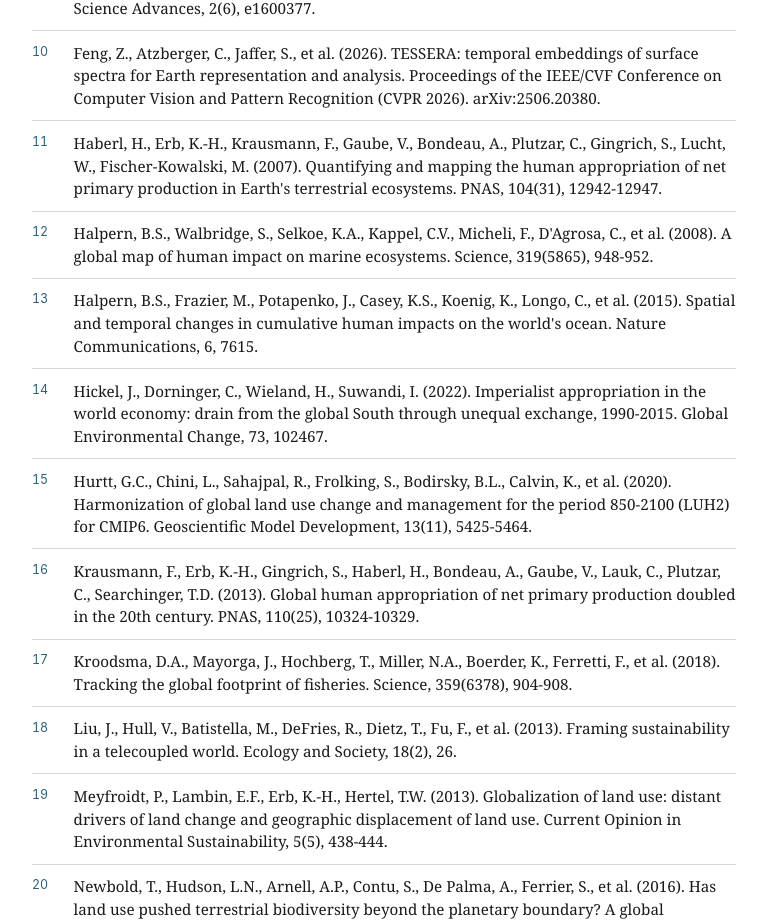
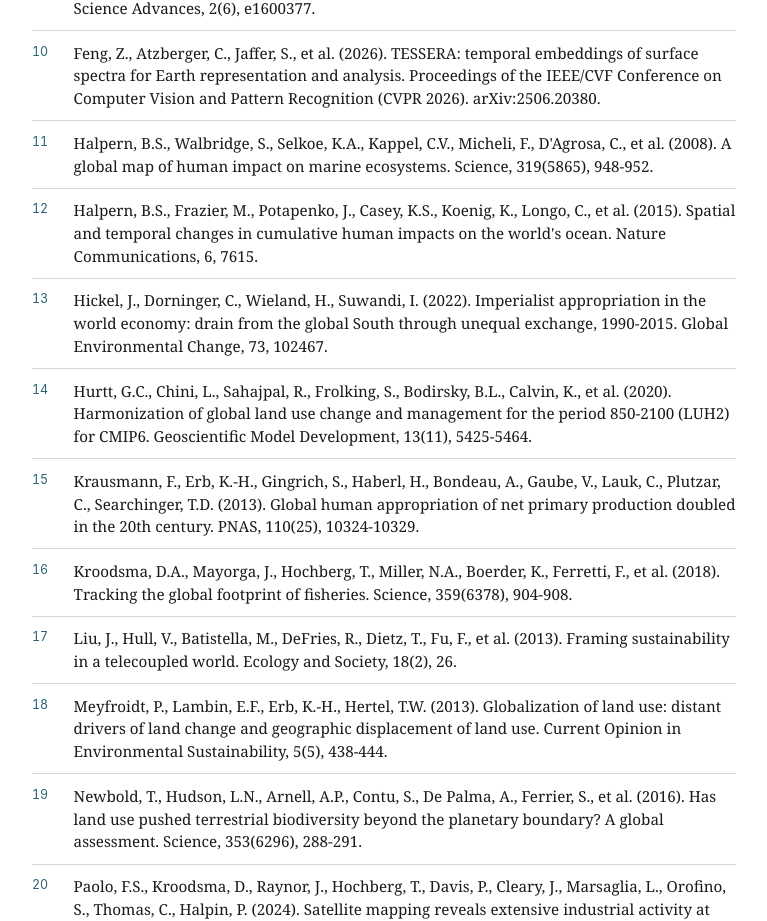
Before and after one commit to antoinecollin1/IUF2027, a plain HTML site: page index.html in a window 1280 px wide. Shown: the part 980-1901 px from the top of the page, without its empty margins (256-1023 px from the left). Drawn offline with Linux system fonts and the light colour scheme.

Commit message:
Update index.html

```diff
--- a/index.html
+++ b/index.html
@@ -52,7 +52,6 @@
       <li>ESA (2026). ESA Space Environment Report 2026. Darmstadt : Agence spatiale européenne, Space Debris Office.</li>
       <li>Falchi, F., Cinzano, P., Duriscoe, D., Kyba, C.C.M., Elvidge, C.D., Baugh, K., Portnov, B.A., Rybnikova, N.A., Furgoni, R. (2016). The new world atlas of artificial night sky brightness. Science Advances, 2(6), e1600377.</li>
       <li>Feng, Z., Atzberger, C., Jaffer, S., et al. (2026). TESSERA: temporal embeddings of surface spectra for Earth representation and analysis. Proceedings of the IEEE/CVF Conference on Computer Vision and Pattern Recognition (CVPR 2026). arXiv:2506.20380.</li>
-      <li>Haberl, H., Erb, K.-H., Krausmann, F., Gaube, V., Bondeau, A., Plutzar, C., Gingrich, S., Lucht, W., Fischer-Kowalski, M. (2007). Quantifying and mapping the human appropriation of net primary production in Earth&#x27;s terrestrial ecosystems. PNAS, 104(31), 12942-12947.</li>
       <li>Halpern, B.S., Walbridge, S., Selkoe, K.A., Kappel, C.V., Micheli, F., D&#x27;Agrosa, C., et al. (2008). A global map of human impact on marine ecosystems. Science, 319(5865), 948-952.</li>
       <li>Halpern, B.S., Frazier, M., Potapenko, J., Casey, K.S., Koenig, K., Longo, C., et al. (2015). Spatial and temporal changes in cumulative human impacts on the world&#x27;s ocean. Nature Communications, 6, 7615.</li>
       <li>Hickel, J., Dorninger, C., Wieland, H., Suwandi, I. (2022). Imperialist appropriation in the world economy: drain from the global South through unequal exchange, 1990-2015. Global Environmental Change, 73, 102467.</li>
```
